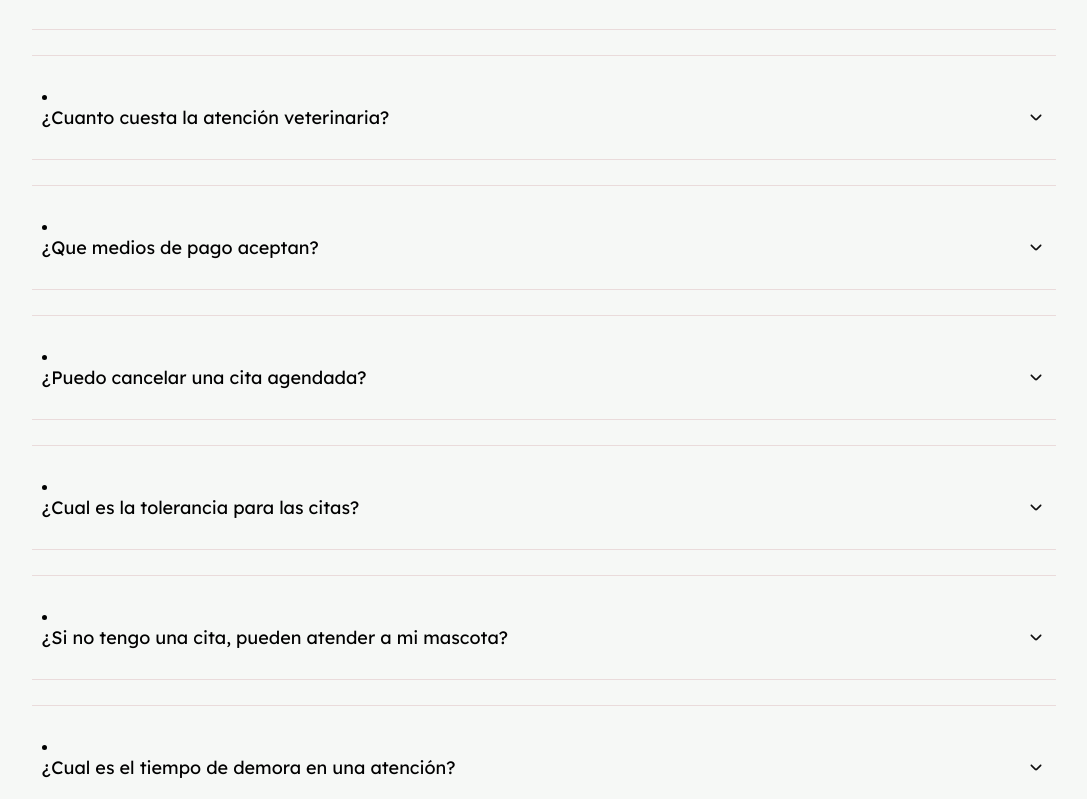
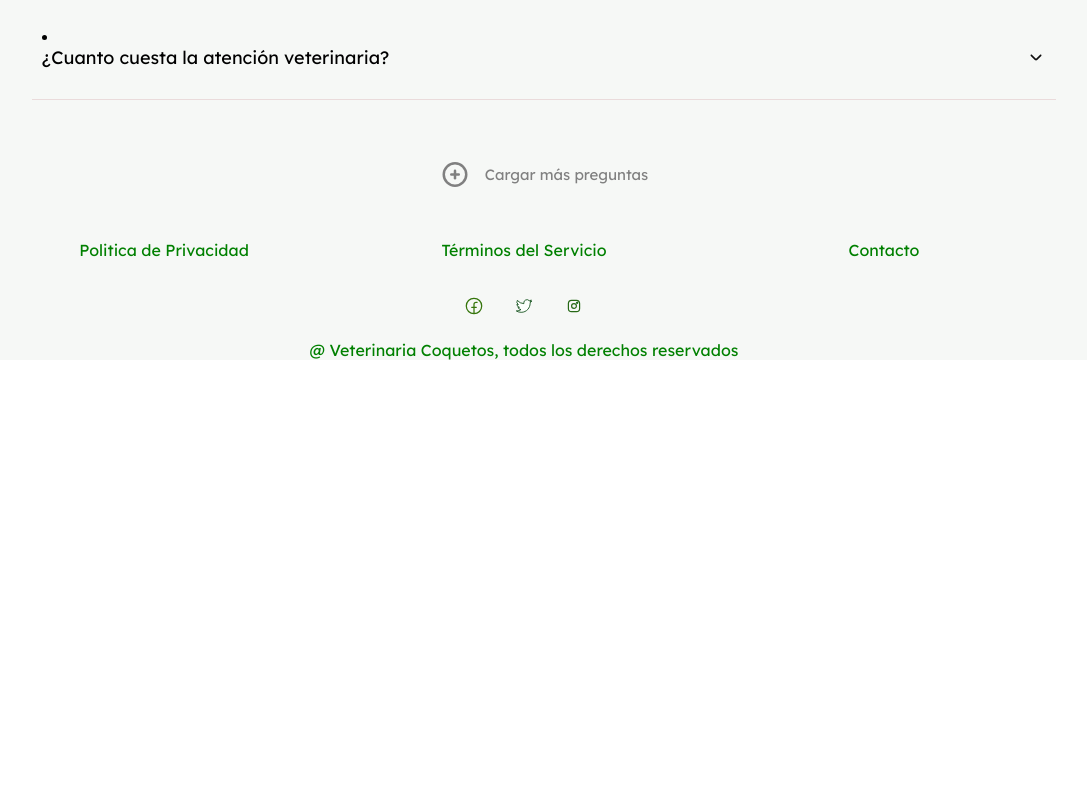
Before and after one commit to solzambrano/Veterinaria, a React (Vite) app: page /help-support in a window 1280 px wide. Shown: the part 1641-2440 px from the top of the page, without its empty margins (96-1183 px from the left). After the commit the page ends 2009 px from the top, so only its background shows below. Built offline with nearby package versions, Linux system fonts and the light colour scheme.

Commit message:
se agrega boton ver mas preguntas

```diff
--- a/src/view/Help/FrequentlyQuestions/frequently-questions.styles.js
+++ b/src/view/Help/FrequentlyQuestions/frequently-questions.styles.js
@@ -8,9 +8,18 @@ align-items: center;
 margin-top:45px;
 
 `
+export const ContainerMoreQuestion =styled.div`
+cursor:pointer;
+display:flex;
+color:var(--color-Gray);
+justify-content:center;
+padding:25px;
+
+`
 export const Paragraph =styled.p`
 font-size:30px;
-font-weight:600;
+font-weight:700;
+margin:0px;
 
 `
 
@@ -18,3 +27,7 @@ export const Subparagraph=styled.p`
 color:gray;
 font-size:15px;
 `
+export const Icons =styled.img`
+width:30px;
+padding-right:15px;
+`
--- a/src/view/Help/FrequentlyQuestions/index.jsx
+++ b/src/view/Help/FrequentlyQuestions/index.jsx
@@ -1,14 +1,15 @@
 import DetailInfo from "../../../components/Detail"
-import {Container,Paragraph,Subparagraph} from "./frequently-questions.styles"
+import {Container,Paragraph,Subparagraph,Icons,ContainerMoreQuestion} from "./frequently-questions.styles"
 import { useState,useEffect } from "react"
+import More from '../../../assets/icons/more.svg'
 const FrequentlyQuestions = ({category}) => {
     const [faqs,setFaqs]=useState([]);
     const [isLoading, setIsLoading] = useState(true);
+    const [visible, setVisible] = useState(5);
 
     useEffect (()=>{
             const fetchFaqs = async () => {
             const response= await  fetch("/data/questions.json");
-
             const data= await response.json()
             console.log('respuesta',data);
             setFaqs(data)
@@ -18,11 +19,23 @@ const FrequentlyQuestions = ({category}) => {
              }
               fetchFaqs();
         },[])
+
+   useEffect(() => {
+        setVisible(5);
+    }, [category])
+
      const filteredFaqs = category
-    ? faqs.filter((section) => section.slug === category)
-    : faqs; // si no hay slug, muestra todas las secciones
+      ? faqs.filter((section) => section.slug === category)
+      : faqs; // si no hay slug, muestra todas las secciones
 
+      const allQuestions = filteredFaqs.flatMap(section => section.questions);
+      const totalQuestions = allQuestions.length;
+      const visibilityButton =totalQuestions > visible
+console.log('aquiiiiii',totalQuestions);
 
+      const moreQuestion = (e) => {
+ setVisible((prev) => prev + 5);
+      }
 return (
     <>
     <Container>
@@ -32,7 +45,7 @@ return (
     </Container>
 
       {filteredFaqs.map((section) => {
-        const frequentlyQuestions = section.questions.map(({ question, answer ,items}) => ({
+        const frequentlyQuestions = section.questions.slice(0, visible).map(({ question, answer ,items}) => ({
           title: question,
           subtitle: answer,
           items
@@ -45,6 +58,11 @@ return (
           </div>
         );
       })}
+      {visibilityButton &&
+      <ContainerMoreQuestion onClick={moreQuestion}>
+        <Icons src={More}></Icons>
+        <Subparagraph >Cargar más preguntas</Subparagraph></ContainerMoreQuestion>
+      }
     </>
   );
 };
```
Also changed, not shown: src/assets/icons/more.svg (added).
